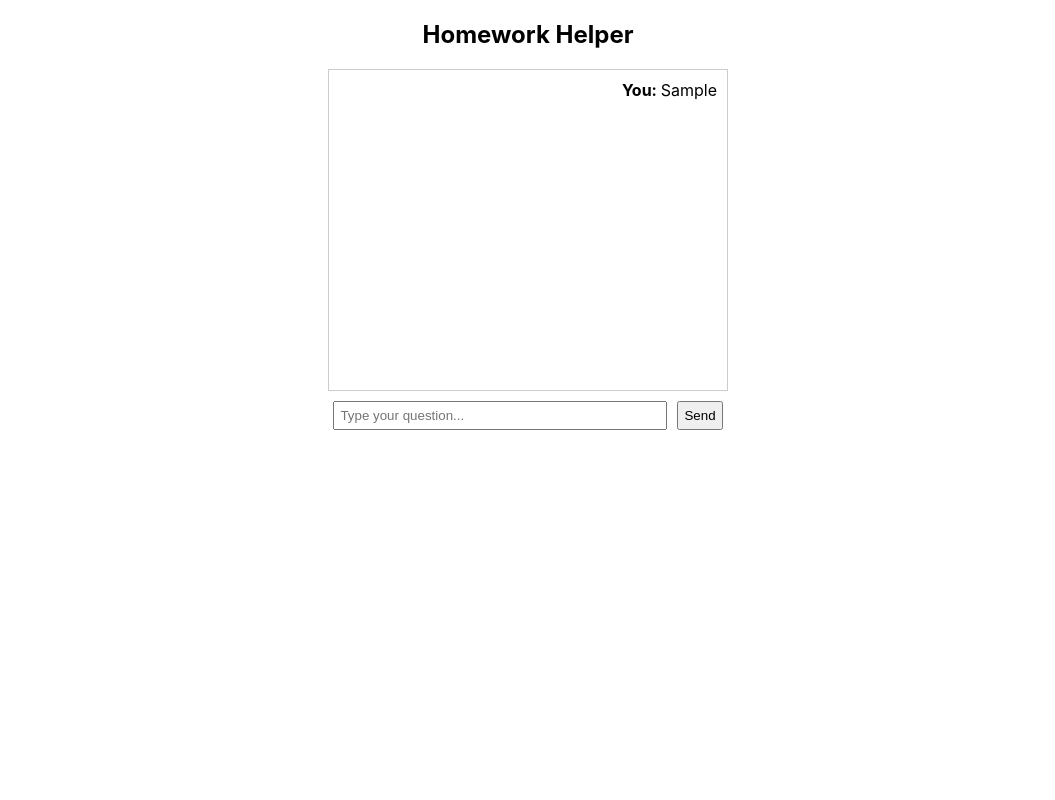
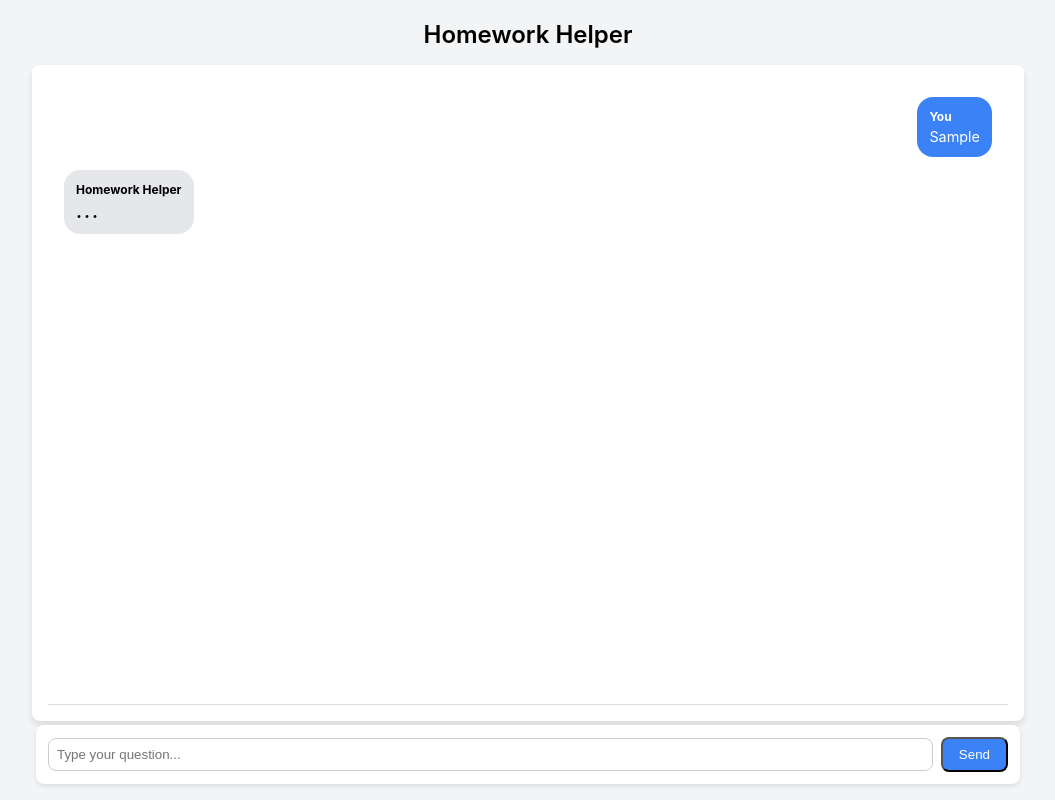
Before and after one commit to targus999/homework-helper, a React (Create React App) app in the folder helper-frontend/: page / in a window 1280 px wide. Both pictures are taken after typing "Sample" into the empty fields and a click on the button "Send". Shown: the whole page, without its empty margins (112-1167 px from the left). Built offline with nearby package versions, Linux system fonts and the light colour scheme; no server answers.

Commit message:
feat(UI): added functionality to show typing animation and more

```diff
--- /dev/null
+++ b/helper-frontend/src/components/WebSocket/WebSocket.css
@@ -0,0 +1,138 @@
+/* Chat.css */
+.chat-container {
+    display: flex;
+    flex-direction: column;
+    align-items: center;
+    height: 100vh;
+    background-color: #f3f4f6;
+    /* padding: 1rem; */
+    position: relative;
+}
+
+.typing-bubble {
+    background-color: #e0e0e0;
+    color: #333;
+    padding: 8px 12px;
+    border-radius: 16px;
+    display: inline-block;
+    max-width: 60%;
+    font-size: 14px;
+    margin: 5px 0;
+    animation: fadeIn 0.3s ease-in-out;
+}
+
+.typing-dots {
+    display: inline-block;
+    font-weight: bold;
+    font-size: 18px;
+    letter-spacing: 2px;
+    animation: blink 1s infinite;
+}
+
+@keyframes blink {
+    0% { opacity: 1; }
+    50% { opacity: 0.3; }
+    100% { opacity: 1; }
+}
+
+.chat-title {
+    font-size: 1.5rem;
+    font-weight: 600;
+    margin-bottom: 1rem;
+}
+
+.chat-box {
+    width: 90%;
+    max-width: 60rem;
+    height: calc(100vh - 11rem); /* Adjust height to fill most of the screen */
+    background-color: white;
+    box-shadow: 0 4px 6px rgba(0, 0, 0, 0.1);
+    border-radius: 0.5rem;
+    padding: 1rem;
+    display: flex;
+    flex-direction: column;
+    overflow: hidden; /* Prevent whole container from scrolling */
+}
+
+.messages-container {
+    flex: 1;
+    overflow-y: auto; /* Enable scrolling only for messages */
+    padding: 1rem;
+    border-bottom: 1px solid #ddd;
+    display: flex;
+    flex-direction: column;
+    gap: 0.5rem;
+}
+
+/* Hide scrollbar but allow scrolling */
+.messages-container::-webkit-scrollbar {
+    width: 6px;
+}
+
+.messages-container::-webkit-scrollbar-thumb {
+    background-color: rgba(0, 0, 0, 0.2);
+    border-radius: 3px;
+}
+
+.message {
+    max-width: 75%;
+    padding: 0.75rem;
+    border-radius: 1rem;
+    color: white;
+    font-size: 0.9rem;
+}
+
+.message.you {
+    background-color: #3b82f6;
+    align-self: flex-end;
+    /* text-align: center; */
+}
+
+.message.ai {
+    background-color: #e5e7eb;
+    color: black;
+    align-self: flex-start;
+}
+
+.message strong {
+    display: block;
+    font-size: 0.75rem;
+    margin-bottom: 0.25rem;
+}
+
+.input-container {
+    width: 90%;
+    max-width: 60rem;
+    position: fixed;
+    bottom: 1rem;
+    left: 50%;
+    transform: translateX(-50%);
+    display: flex;
+    align-items: center;
+    padding: 0.75rem;
+    background-color: white;
+    box-shadow: 0 2px 4px rgba(0, 0, 0, 0.1);
+    border-radius: 0.5rem;
+}
+
+.input-box {
+    flex: 1;
+    border: 1px solid #ccc;
+    border-radius: 0.5rem;
+    padding: 0.5rem;
+    outline: none;
+}
+
+.send-button {
+    margin-left: 0.5rem;
+    background-color: #3b82f6;
+    color: white;
+    padding: 0.5rem 1rem;
+    border-radius: 0.5rem;
+    cursor: pointer;
+    transition: background 0.2s;
+}
+
+.send-button:hover {
+    background-color: #2563eb;
+}
--- a/helper-frontend/src/components/WebSocket/WebSocket.jsx
+++ b/helper-frontend/src/components/WebSocket/WebSocket.jsx
@@ -1,59 +1,106 @@
-import React, { useState, useEffect } from 'react';
+import React, { useState, useEffect, useRef } from 'react';
 import ReactMarkdown from 'react-markdown';
+import './WebSocket.css';
 
 const WebSocketChat = () => {
     const [message, setMessage] = useState('');
     const [messages, setMessages] = useState([]);
+    const [isTyping, setIsTyping] = useState(false);
     const [ws, setWs] = useState(null);
+    const messagesEndRef = useRef(null);
+    const [typingDots, setTypingDots] = useState('');
 
     useEffect(() => {
-        const socket = new WebSocket('ws://localhost:5000'); // Adjust server URL if needed
+        const socket = new WebSocket('ws://localhost:5000');
 
         socket.onopen = () => console.log('Connected to WebSocket');
         socket.onmessage = (event) => {
-            setMessages((prev) => [...prev, { sender: 'AI', text: event.data }]);
+            setIsTyping(false);
+            setMessages((prev) => [...prev, { sender: 'Homework Helper', text: event.data }]);
         };
+
         socket.onclose = () => console.log('WebSocket disconnected');
         socket.onerror = (error) => console.error('WebSocket error:', error);
 
         setWs(socket);
 
-        return () => {
-            socket.close();
+        return () => socket.close();
+    }, []);
+
+    useEffect(() => {
+        messagesEndRef.current?.scrollIntoView({ behavior: 'smooth' });
+    }, [messages, isTyping]);
+
+    useEffect(() => {
+        if (isTyping) {
+            const interval = setInterval(() => {
+                setTypingDots((prev) => (prev.length < 3 ? prev + '.' : ''));
+            }, 500);
+            return () => clearInterval(interval);
+        }
+    }, [isTyping]);
+
+    const handleKeyDown = (e) => {
+        if (e.key === 'Enter') {
+            if (e.shiftKey) {
+                // Allow new line
+                setMessage((prev) => prev + '\n');
+            } else {
+                // Prevent default Enter behavior (so it doesn't add a newline)
+                e.preventDefault();
+                sendMessage();
+            }
+        }
     };
-    }, []);
 
     const sendMessage = () => {
         if (ws && message.trim() !== '') {
             ws.send(message);
             setMessages((prev) => [...prev, { sender: 'You', text: message }]);
             setMessage('');
+
+            // Start typing indicator 1 second after sending message
+            setTimeout(() => {
+                setIsTyping(true);
+            }, 1000);
         }
     };
 
     return (
-        <div style={{ maxWidth: '400px', margin: '20px auto', textAlign: 'center' }}>
-            <h2>Homework Helper</h2>
-            <div style={{ height: '300px', overflowY: 'auto', border: '1px solid #ccc', padding: '10px' }}>
+        <div className="chat-container">
+            <h2 className="chat-title">Homework Helper</h2>
+            <div className="chat-box">
+                <div className="messages-container">
                     {messages.map((msg, index) => (
-                    <div key={index} style={{ textAlign: msg.sender === 'You' ? 'right' : 'left' }}>
-                        <strong>{msg.sender}: </strong>
-                        {msg.sender === 'AI' ? (
-                            <ReactMarkdown>{msg.text}</ReactMarkdown> // ✅ Render Markdown
+                        <div key={index} className={`message ${msg.sender === 'You' ? 'you' : 'ai'}`}>
+                            <strong>{msg.sender}</strong>
+                            {msg.sender === 'Homework Helper' ? (
+                                <ReactMarkdown>{msg.text}</ReactMarkdown>
                             ) : (
                                 msg.text
                             )}
                         </div>
                     ))}
+                    {isTyping && (
+                        <div className="message ai typing-bubble">
+                            <strong>Homework Helper</strong>
+                            <span className="typing-dots">{typingDots || '.'}</span>
                         </div>
+                    )}
+                    <div ref={messagesEndRef} />
+                </div>
+            </div>
+            <div className="input-container">
                 <input
                     type="text"
                     value={message}
                     onChange={(e) => setMessage(e.target.value)}
                     placeholder="Type your question..."
-                style={{ width: '80%', padding: '5px', marginTop: '10px' }}
+                    onKeyDown={handleKeyDown}
+                    className="input-box"
                 />
-            <button onClick={sendMessage} style={{ marginLeft: '10px', padding: '5px' }}>Send</button>
+                <button onClick={sendMessage} className="send-button">Send</button>
+            </div>
         </div>
     );
 };
```
Also changed, not shown: 2 other files (tests, documents, lock files or other folders). Lines whose indentation alone changed are shown as unchanged.
